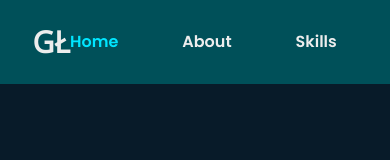
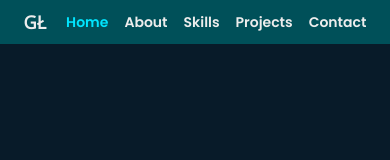
Before and after one commit to Inen89/portfolio, a React (Vite) app: page / in a window 390 px wide. Shown: the top 160 px of the page. Built offline with nearby package versions, Linux system fonts and the light colour scheme; a web font is replaced by a local one.

Commit message:
update navbar for better responsiveness on smaller screens: - NavBar.jsx - updated styles for mobile layout - Fixed spacing and alignment issues on smaller screens

```diff
--- a/src/scenes/NavBar.jsx
+++ b/src/scenes/NavBar.jsx
@@ -3,10 +3,12 @@ import Link from "../components/Link";
 export default function Navbar({ selectedPage, setSelectedPage, isTopOfPage }) {
   const navBackground = isTopOfPage ? "bg-blue" : "bg-deep-blue";
   return (
-    <nav className={`${navBackground} w-full fixed top-0 py-6 z-40`}>
-      <div className="flex items-center justify-between mx-auto w-5/6">
-        <div className="text-3xl font-opensans font-bold">GŁ</div>
-        <div className="flex gap-16 font-poppins font-semibold">
+    <nav
+      className={`${navBackground} w-full fixed top-0 p-2 sm:px-0 sm:py-6 z-40`}
+    >
+      <div className="flex items-center justify-between mx-auto w-11/12 sm:w-5/6">
+        <div className="text-lg sm:text-3xl font-opensans font-bold">GŁ</div>
+        <div className="flex gap-4 sm:gap-16 font-poppins font-semibold text-sm sm:text-base">
           <Link
             page="Home"
             selectedPage={selectedPage}
```
